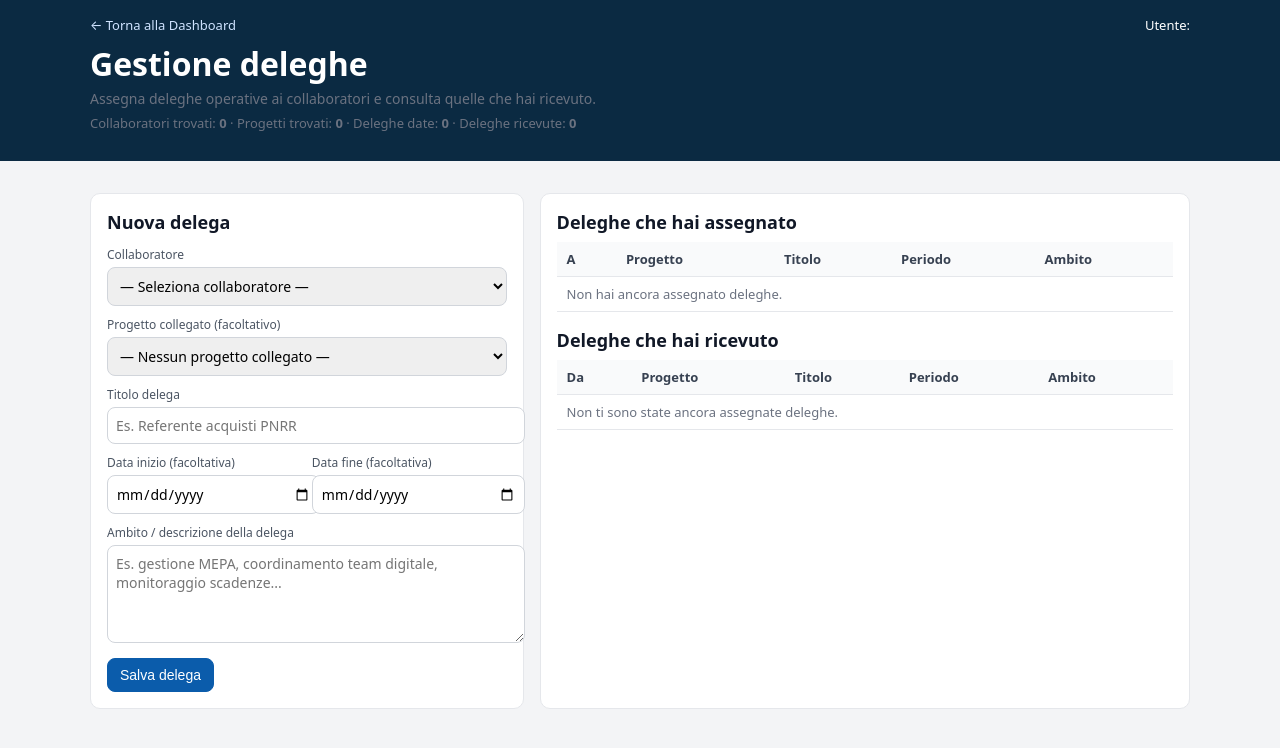
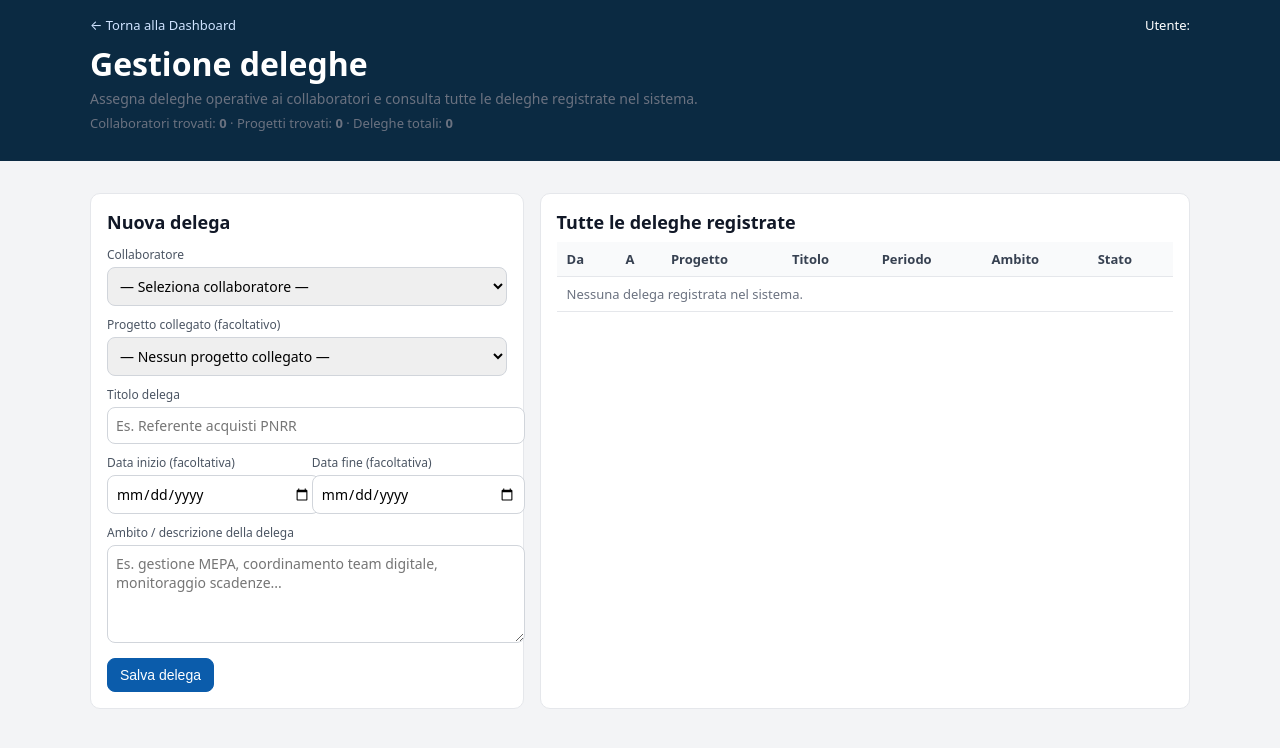
Before and after one commit to Berboa34/scuolahub, a Django app: page /deleghe/ in a window 1280 px wide. Shown: the top 748 px of the page. Run offline with Django 5.2, Linux system fonts and the light colour scheme; parts of the project's set-up code (start-up, migrations or seed data) failed here and were passed over.

Commit message:
Deleghe semplificate (tutti gli utenti/progetti e tutte le deleghe)

```diff
--- a/templates/deleghe.html
+++ b/templates/deleghe.html
@@ -80,6 +80,15 @@
       font-weight:600;
       color:#374151;
     }
+    .badge{
+      display:inline-block;
+      padding:2px 6px;
+      border-radius:6px;
+      background:#eef2ff;
+      border:1px solid #c7d2fe;
+      font-size:11px;
+      color:#1e293b;
+    }
   </style>
 </head>
 <body>
@@ -96,15 +105,14 @@
     </div>
     <h1 style="margin:8px 0 0;">Gestione deleghe</h1>
     <p class="muted" style="margin:4px 0 0;font-size:14px">
-      Assegna deleghe operative ai collaboratori e consulta quelle che hai ricevuto.
+      Assegna deleghe operative ai collaboratori e consulta tutte le deleghe registrate nel sistema.
     </p>
 
-    <!-- RIGA DI DEBUG PER CAPIRE SE VEDE I DATI -->
+    <!-- Riga diagnostica per capire cosa vede la vista -->
     <p class="muted small" style="margin-top:6px">
       Collaboratori trovati: <b>{{ collaborators|length }}</b> ·
       Progetti trovati: <b>{{ projects|length }}</b> ·
-      Deleghe date: <b>{{ deleghe_give|length }}</b> ·
-      Deleghe ricevute: <b>{{ deleghe_receive|length }}</b>
+      Deleghe totali: <b>{{ deleghe_all|length }}</b>
     </p>
   </div>
 </header>
@@ -172,24 +180,27 @@
       </form>
     </section>
 
-    <!-- ELENCO DELEGHE -->
+    <!-- ELENCO COMPLETO DELLE DELEGHE -->
     <section class="card">
-      <h2 style="margin:0 0 8px;font-size:18px;">Deleghe che hai assegnato</h2>
+      <h2 style="margin:0 0 8px;font-size:18px;">Tutte le deleghe registrate</h2>
 
-      <div style="overflow:auto;margin-bottom:16px">
+      <div style="overflow:auto">
         <table>
           <thead>
             <tr>
+              <th>Da</th>
               <th>A</th>
               <th>Progetto</th>
               <th>Titolo</th>
               <th>Periodo</th>
               <th>Ambito</th>
+              <th>Stato</th>
             </tr>
           </thead>
           <tbody>
-            {% for d in deleghe_give %}
+            {% for d in deleghe_all %}
               <tr>
+                <td>{{ d.from_user.get_full_name|default:d.from_user.username }}</td>
                 <td>{{ d.to_user.get_full_name|default:d.to_user.username }}</td>
                 <td>{% if d.project %}{{ d.project.title }}{% else %}—{% endif %}</td>
                 <td>{{ d.title }}</td>
@@ -201,47 +212,19 @@
                   {% endif %}
                 </td>
                 <td class="small">{{ d.scope|default:"" }}</td>
+                <td class="small">
+                  {% if d.is_active %}
+                    <span class="badge">Attiva</span>
+                  {% else %}
+                    <span class="badge" style="background:#fee2e2;border-color:#fecaca;color:#991b1b;">Non attiva</span>
+                  {% endif %}
+                </td>
               </tr>
             {% empty %}
               <tr>
-                <td colspan="5" class="muted small">Non hai ancora assegnato deleghe.</td>
-              </tr>
-            {% endfor %}
-          </tbody>
-        </table>
-      </div>
-
-      <h2 style="margin:16px 0 8px;font-size:18px;">Deleghe che hai ricevuto</h2>
-
-      <div style="overflow:auto">
-        <table>
-          <thead>
-            <tr>
-              <th>Da</th>
-              <th>Progetto</th>
-              <th>Titolo</th>
-              <th>Periodo</th>
-              <th>Ambito</th>
-            </tr>
-          </thead>
-          <tbody>
-            {% for d in deleghe_receive %}
-              <tr>
-                <td>{{ d.from_user.get_full_name|default:d.from_user.username }}</td>
-                <td>{% if d.project %}{{ d.project.title }}{% else %}—{% endif %}</td>
-                <td>{{ d.title }}</td>
-                <td class="small">
-                  {% if d.start_date or d.end_date %}
-                    {{ d.start_date|default:"" }} → {{ d.end_date|default:"" }}
-                  {% else %}
-                    —
-                  {% endif %}
+                <td colspan="7" class="muted small">
+                  Nessuna delega registrata nel sistema.
                 </td>
-                <td class="small">{{ d.scope|default:"" }}</td>
-              </tr>
-            {% empty %}
-              <tr>
-                <td colspan="5" class="muted small">Non ti sono state ancora assegnate deleghe.</td>
               </tr>
             {% endfor %}
           </tbody>
```
Also changed, not shown: projects/views.py (+28 -21 lines).
